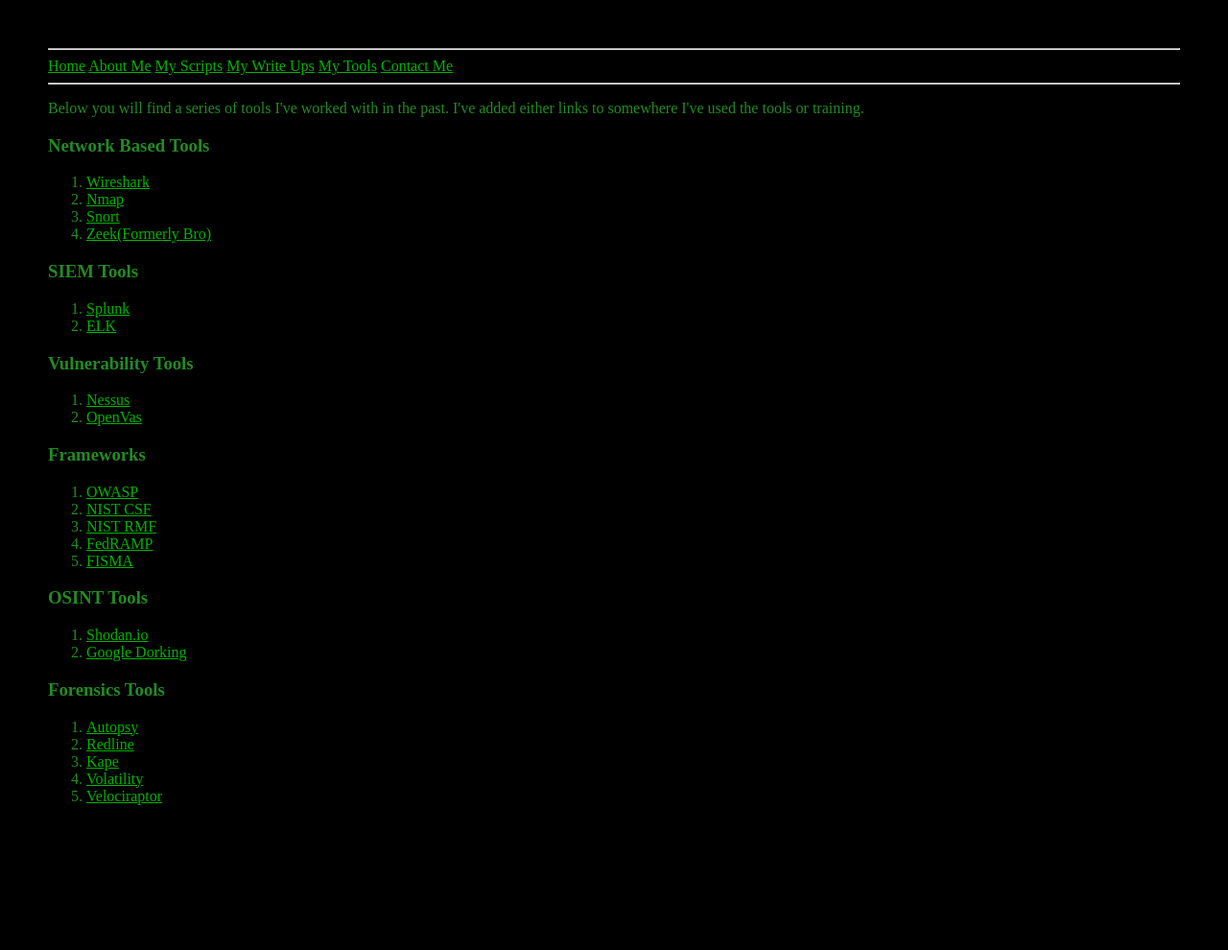
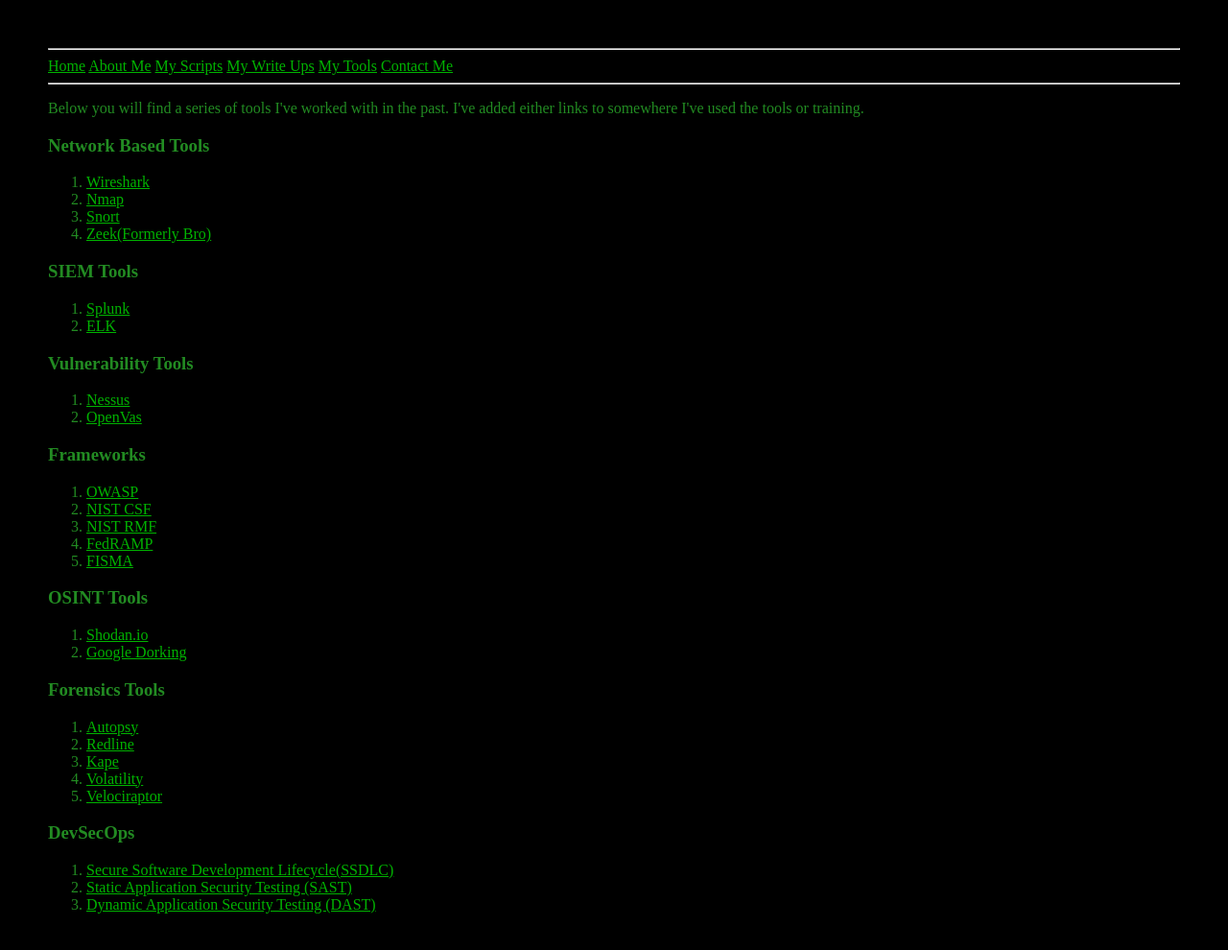
Before and after one commit to Wysestone/cv, a plain HTML site: page tools.html in a window 1280 px wide. Shown: the whole page at 96% size. Before the commit the page ends 889 px from the top, so only its background shows below. Drawn offline with Linux system fonts and the light colour scheme.

Commit message:
Add files via upload

```diff
--- a/tools.html
+++ b/tools.html
@@ -53,5 +53,11 @@
         <li><a href = "https://tryhackme.com/jr/volatility">Volatility</a></li>
         <li><a href = "https://tryhackme.com/jr/velociraptorhp">Velociraptor</a></li>
       </ol>
+	 <h3> DevSecOps </h3>
+		<ol>
+			<li><a href = "https://tryhackme.com/r/room/securesdlc"> Secure Software Development Lifecycle(SSDLC)</a></li>
+			<li><a href = "https://tryhackme.com/r/room/sast">Static Application Security Testing (SAST)</a></li>
+			<li><a href = "https://tryhackme.com/r/room/dastzap">Dynamic Application Security Testing (DAST)</a></li>
+		</ol>
   </body>
 </html>
```
